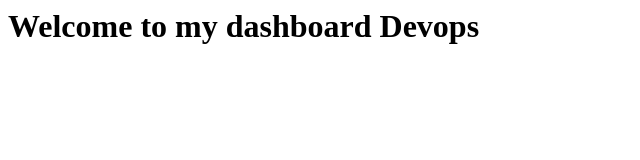
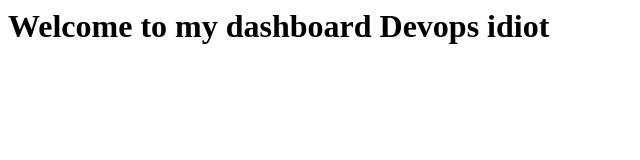
Before and after one commit to rajkumargit/Websitenew, a plain HTML site: page index.html in a window 1280 px wide. Shown: the whole page, without its empty margins (0-640 px from the left). Drawn offline with Linux system fonts and the light colour scheme.

Commit message:
Added to prod

```diff
--- a/index.html
+++ b/index.html
@@ -1,6 +1,6 @@
 <html>
 <title>Jenkins CI/CD</title>
 <body>
-<h1>Welcome to my dashboard Devops</h1>
+<h1>Welcome to my dashboard Devops idiot</h1>
 </body>
 </html>
```
